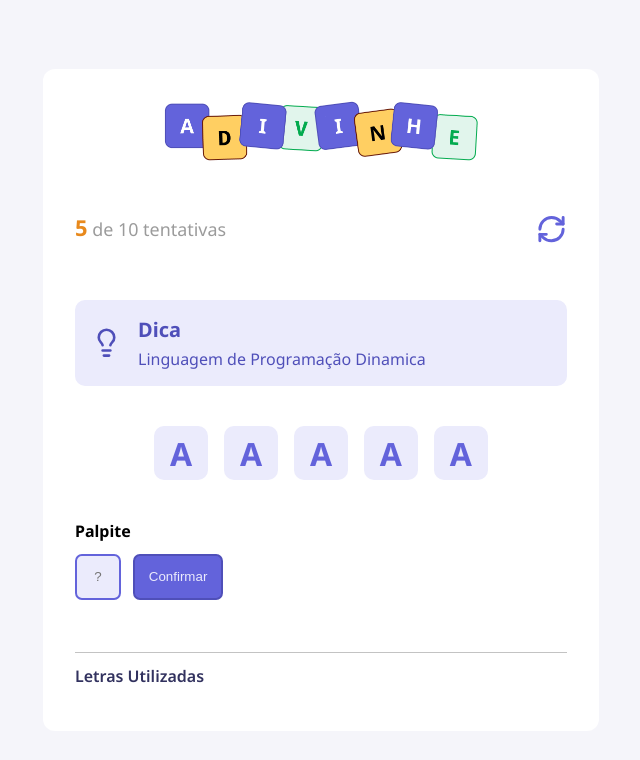
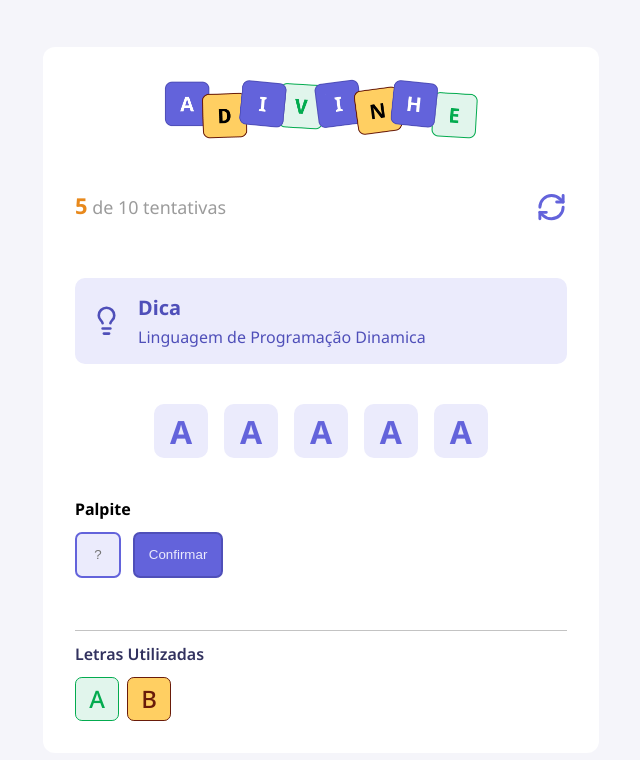
Before and after one commit to tawhinchiang/adivinhe, a React (Vite) app: page / in a window 1280 px wide. Shown: the top 760 px of the page, without its empty margins (319-959 px from the left). Built offline with nearby package versions, Linux system fonts and the light colour scheme.

Commit message:
Finalizando Interface da Aplicação.

```diff
--- a/src/components/Letter/index.tsx
+++ b/src/components/Letter/index.tsx
@@ -1,15 +1,22 @@
 
 import styles from './styles.module.css';
 
-type Props ={
+type Props = {
     value?: string
+    size?: "default" | "small"
+    color?: "dafault"| "correct" | "wrong"
 }
 
 
-export function Letter( {value =""}:Props){
-    return(
-        <div className={styles.letter}>
-           <span>{value}</span>
+export function Letter({ value = "", size = "default", color = "dafault" }: Props) {
+    return (
+        <div className={
+            `${styles.letter}
+            ${size === "small" && styles.letterSmall}
+            ${color === "correct" && styles.letterCorrect}
+            ${color === "wrong" && styles.letterWrong}
+            `}>
+            <span>{value}</span>
         </div>
     )
 }
--- a/src/components/Letter/styles.module.css
+++ b/src/components/Letter/styles.module.css
@@ -1,10 +1,10 @@
-.letter{
-    width:3.37rem;
+.letter {
+    width: 3.37rem;
     height: 3.37rem;
     border-radius: 0.62rem;
 
     background-color: #ebebfc;
-    color:#6363db;
+    color: #6363db;
     text-transform: uppercase;
     font-size: 2rem;
     font-weight: 700;
@@ -12,3 +12,26 @@
     align-items: center;
     justify-content: center;
 }
+
+.letterSmall {
+    width: 2.75rem;
+    height: 2.75rem;
+    border-radius: 0.43rem;
+    font-size: 1.5rem;
+    font-weight: 500;
+    border: 1px solid #6363db;
+
+
+
+}
+
+.letterCorrect{
+    background-color: #e1f5ec;
+    border-color: #03ab4f;
+    color:#03ab4f;
+}
+.letterWrong{
+    background-color: #ffcf62;
+    border-color: #691b0a;
+    color:#691b0a;
+}
--- a/src/components/LettersUsed/index.tsx
+++ b/src/components/LettersUsed/index.tsx
@@ -1,8 +1,10 @@
 
 import styles from './styles.module.css';
 
-// type Props = {
-//     letters: string[];
+import { Letter } from '../Letter';
+
+// type Props ={
+//     lettersUsed?: string
 // }
 export function LettersUsed() {
 
@@ -10,5 +12,12 @@ export function LettersUsed() {
         <div className={styles.lettersUsed}>
 
             <h5>Letras Utilizadas</h5>
+            <div >
+                <Letter value = "A" size = "small" color = "correct"/>
+                <Letter value = "B" size = "small" color = "wrong"/>
+
+
+                </div>
+
         </div>)
 }
--- a/src/components/LettersUsed/styles.module.css
+++ b/src/components/LettersUsed/styles.module.css
@@ -12,3 +12,9 @@
     margin: 0.75rem 0;
     font-weight: 600;
 }
+
+.lettersUsed > div{
+    display: flex;
+    gap: 0.5rem;
+    flex-wrap: wrap;
+}
```
